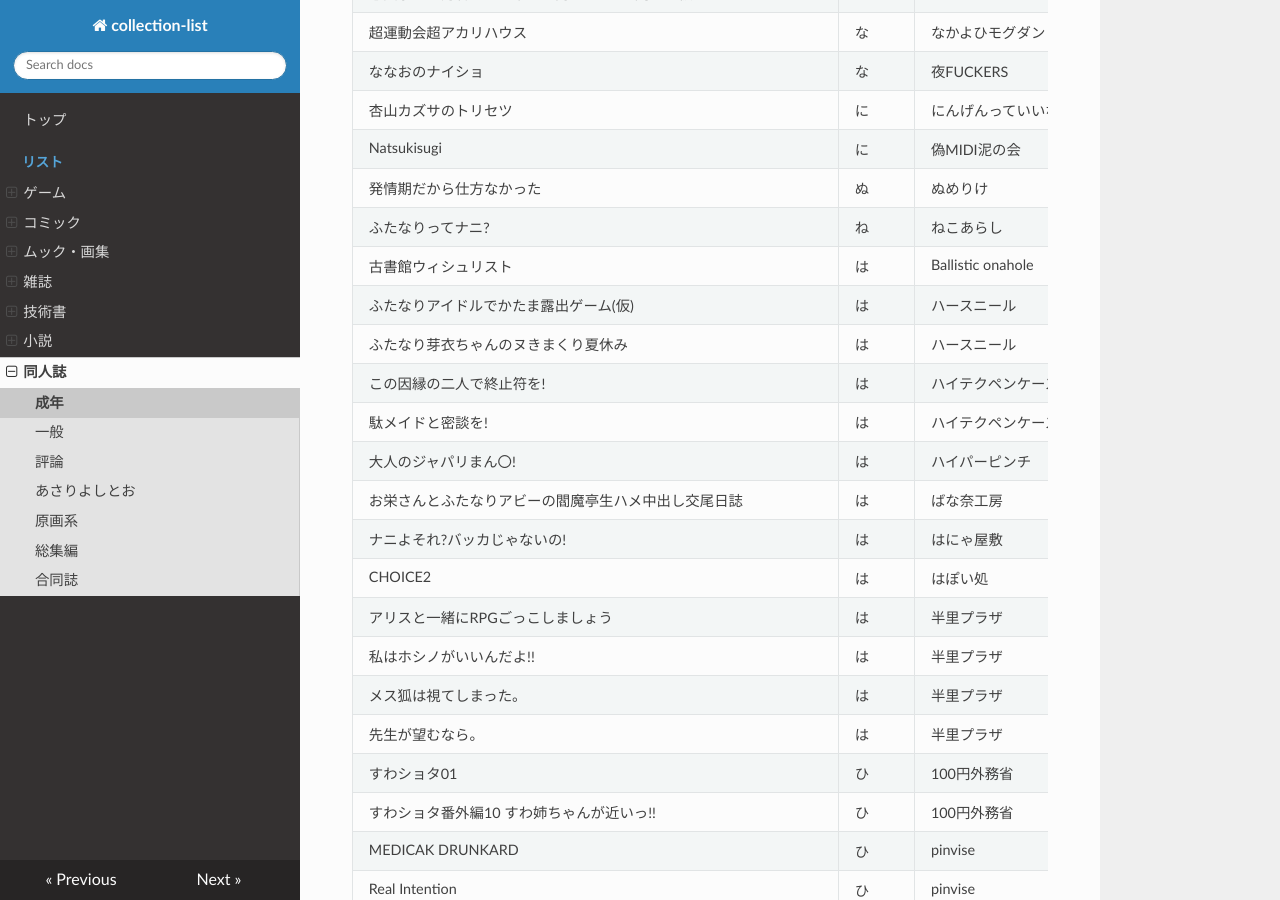
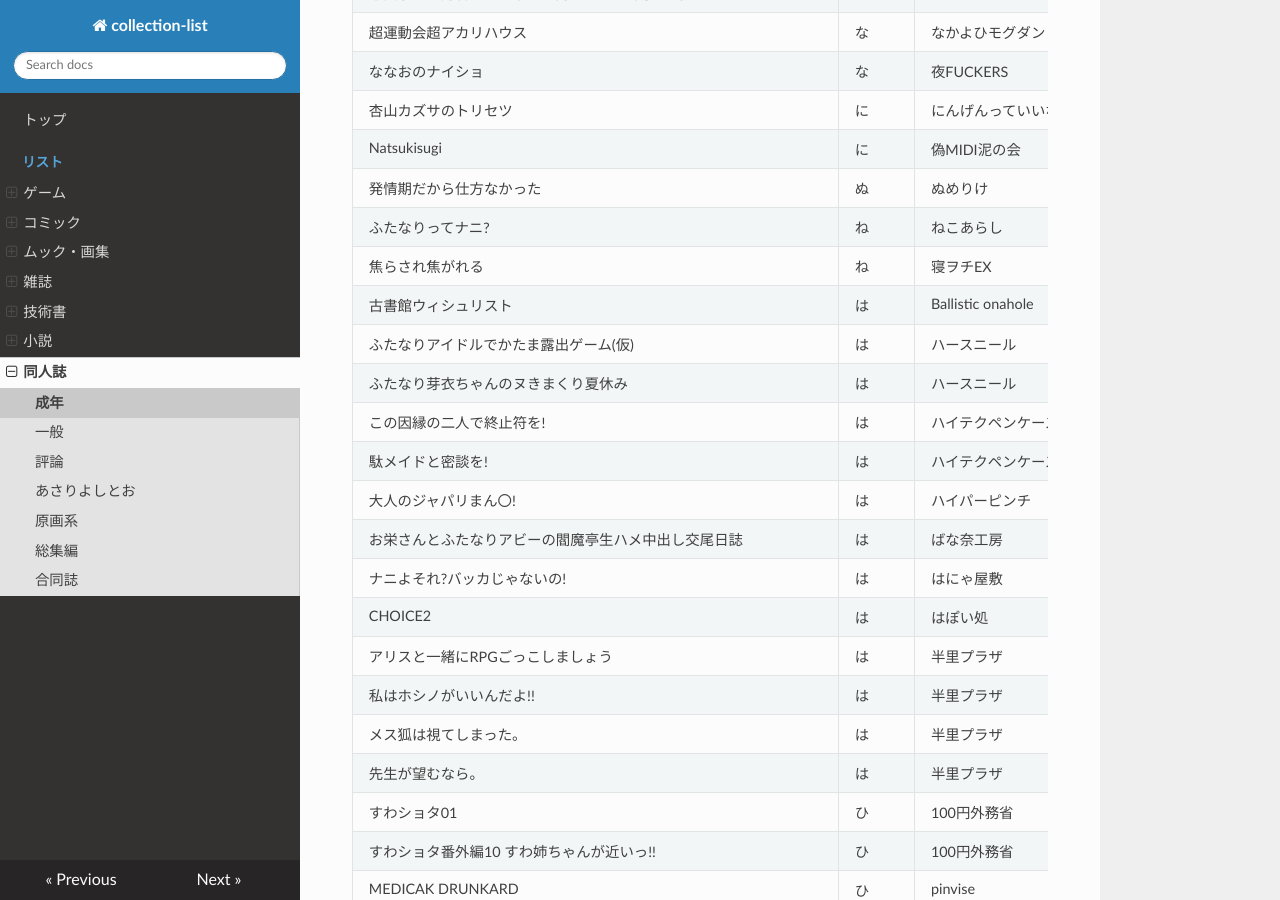
Before and after one commit to tutinoko364/collection-list, an MkDocs documentation site: the page built from docs/doujinshi/doujinshi-adult.md, in a window 1280 px wide and 900 px high, scrolled down 12928 px. Built offline with MkDocs 1.6.1, drawn with Linux system fonts in a browser that asks for light colours; nearby versions of some CDN libraries.

Commit message:
collection-list

```diff
--- a/docs/doujinshi/doujinshi-adult.md
+++ b/docs/doujinshi/doujinshi-adult.md
@@ -333,6 +333,7 @@
 | Natsukisugi | に | 偽MIDI泥の会 | 石恵 | 2016/8/14 | Reゼロから始める異世界生活 | - | A4 |
 | 発情期だから仕方なかった | ぬ | ぬめりけ | おち | 2024/8/11 | ブルーアーカイブ | - | B5 |
 | ふたなりってナニ? | ね | ねこあらし | 也な | 2022/8/14 | オリジナル | ふたなり | B5 |
+| 焦らされ焦がれる | ね | 寝ヲチEX | 相武ゆえ | 2024/8/11 | 学マス | - | B5 |
 | 古書館ウィシュリスト | は | Ballistic onahole | Б | 2022/12/31 | ブルーアーカイブ | - | B5 |
 | ふたなりアイドルでかたま露出ゲーム(仮) | は | ハースニール | みさくらなんこつ | 2012/12/31 | オリジナル | ふたなり | B5 |
 | ふたなり芽衣ちゃんのヌきまくり夏休み | は | ハースニール | みさくらなんこつ | 2018/8/12 | オリジナル | ふたなり | B5 |
@@ -455,4 +456,3 @@
 | WASANBON VOL.8 | わ | わさんぼん | wa | 2017/8/13 | 艦これ | - | B5 |
 | 尻型重巡と一緒にお風呂 | わ | ワトサト | 杉浦線 | 2014/12/29 | 艦これ | もがみん | B5 |
 | 銃と母乳と吸血鬼2 | わ | 惑星ノスタルジー | 常磐緑 | 2023/8/13 | オリジナル | ふたなり | B5 |
-|  |  |  |  |  |  |  |  |
--- a/docs/table-file/doujinshi/doujinshi-adult.csv
+++ b/docs/table-file/doujinshi/doujinshi-adult.csv
@@ -332,6 +332,7 @@ Hな女子高生つめ2,な,７番の置物,藤鼠,2017/12/31,オリジナル,-,
 Natsukisugi,に,偽MIDI泥の会,石恵,2016/8/14,Reゼロから始める異世界生活,-,A4
 発情期だから仕方なかった,ぬ,ぬめりけ,おち,2024/8/11,ブルーアーカイブ,-,B5
 ふたなりってナニ?,ね,ねこあらし,也な,2022/8/14,オリジナル,ふたなり,B5
+焦らされ焦がれる,ね,寝ヲチEX,相武ゆえ,2024/8/11,学マス,-,B5
 古書館ウィシュリスト,は,Ballistic onahole,Б,2022/12/31,ブルーアーカイブ,-,B5
 ふたなりアイドルでかたま露出ゲーム(仮),は,ハースニール,みさくらなんこつ,2012/12/31,オリジナル,ふたなり,B5
 ふたなり芽衣ちゃんのヌきまくり夏休み,は,ハースニール,みさくらなんこつ,2018/8/12,オリジナル,ふたなり,B5
@@ -454,4 +455,3 @@ MAO.,れ,RED DRAGON,HASHIBA.H,2002/8/9,-,-,B5
 WASANBON VOL.8,わ,わさんぼん,wa,2017/8/13,艦これ,-,B5
 尻型重巡と一緒にお風呂,わ,ワトサト,杉浦線,2014/12/29,艦これ,もがみん,B5
 銃と母乳と吸血鬼2,わ,惑星ノスタルジー,常磐緑,2023/8/13,オリジナル,ふたなり,B5
-,,,,,,,
--- a/docs/table-file/doujinshi/doujinshi-genga.csv
+++ b/docs/table-file/doujinshi/doujinshi-genga.csv
@@ -20,6 +20,7 @@ BEAN BANDIT ROAD BUSTER FAN BOOK,か,元祖園田屋,園田健一,2020/10/30,オ
 変身,き,きまぐれジーザス,椛島洋介,2021/12/30,戦姫絶唱シンフォギア,原画集,B5
 変身II-戦う女の子本-,き,きまぐれジーザス,椛島洋介,2022/12/30,戦姫絶唱シンフォギア,原画集,B5
 うまむすめとかのほん,き,きまぐれジーザス,椛島洋介,2024/8/11,よろず,-,A4
+YAMATO The Ship Who Searched,き,KIYO CLUB,むらかわみちお,2024/8/11,ヤマト,-,変形A4
 QUMAPON PEACOCK,く,くまちゃん製麺,松隈勇樹,2023/12/31,おにまい,原画集,B5
 QUMAPON ROUGE,く,くまちゃん製麺,松隈勇樹,2023/12/31,おにまい,原画集,B5
 合田浩章Fan Art.壱,こ,ことりくらぶ,合田浩章,2021/12/30,アマガミ,-,B5
```
Also changed, not shown: docs/doujinshi/doujinshi-genga.md (+1 -0 lines), site/doujinshi/doujinshi-adult.html, site/doujinshi/doujinshi-genga.html, site/index.html, site/search/search_index.json, site/table-file/doujinshi/doujinshi-adult.csv, site/table-file/doujinshi/doujinshi-genga.csv, 1 other file.
